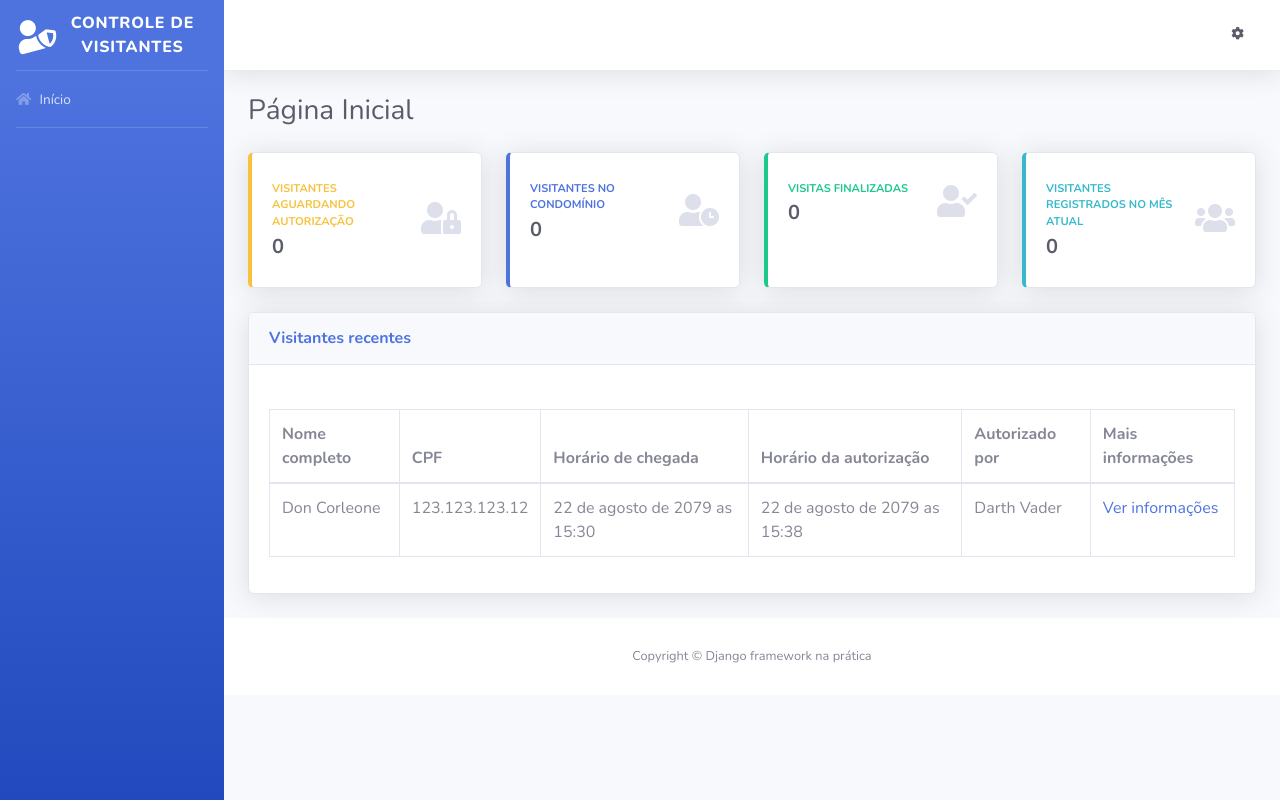
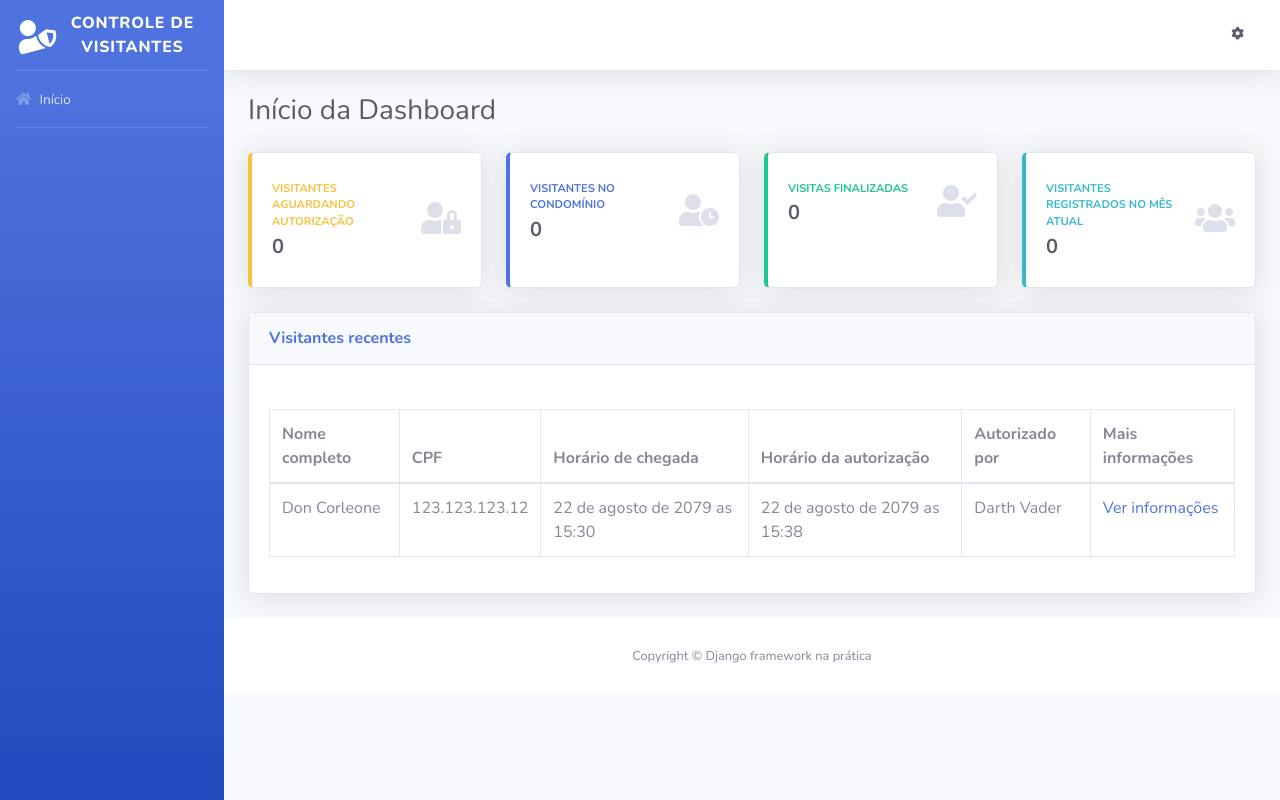
Before and after one commit to carvalhocaio/controle-visitantes, a Django app: page / in a window 1280 px wide. Run offline with Django 3.2, Linux system fonts and the light colour scheme; some libraries are stand-ins or nearby versions.

Commit message:
Exibindo variáveis no template

```diff
--- a/templates/index.html
+++ b/templates/index.html
@@ -107,7 +107,7 @@
             <div
               class="d-sm-flex align-items-center justify-content-between mb-4"
             >
-              <h1 class="h3 mb-0 text-gray-800">Página Inicial</h1>
+              <h1 class="h3 mb-0 text-gray-800">{{ nome_pagina }}</h1>
             </div>
 
             <div class="row">
--- a/usuarios/views.py
+++ b/usuarios/views.py
@@ -2,4 +2,5 @@ from django.shortcuts import render
 
 
 def index(request):
-    return render(request, "index.html")
+    context = {"nome_pagina": "Início da Dashboard"}
+    return render(request, "index.html", context)
```
